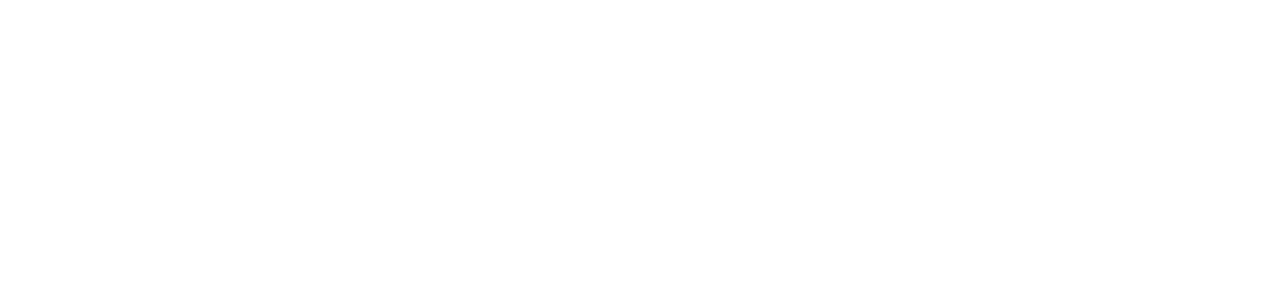
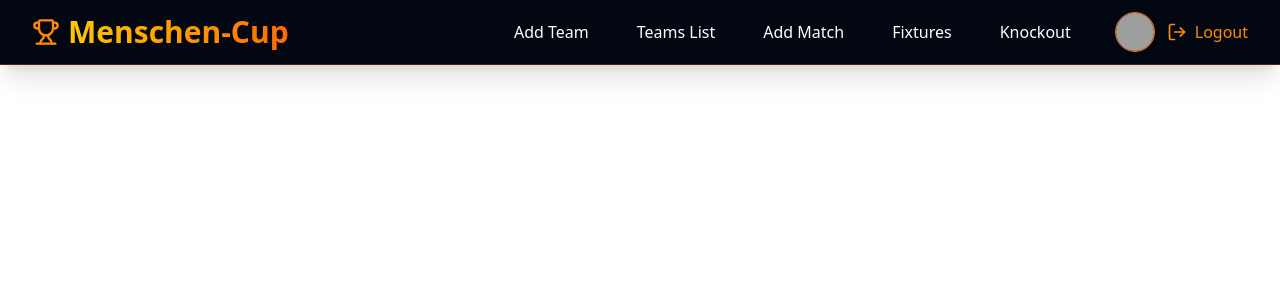
Before and after one commit to Hena-yaris/menschen-cup, a React (Vite) app in the folder client/: page /pnb in a window 1280 px wide. Before the commit this address had no page. Shown: the top 300 px of the page. Built offline with nearby package versions, Linux system fonts and the light colour scheme; grey boxes are pictures that could not be loaded.

Commit message:
create auth provider using context

```diff
--- a/client/src/App.jsx
+++ b/client/src/App.jsx
@@ -1,5 +1,5 @@
 import React from "react";
-import { Routes, Route } from "react-router-dom";
+import { Routes, Route, useNavigate } from "react-router-dom";
 
 import AddTeam from "./pages/Team/AddTeam";
 import TeamsList from "./pages/Team/TeamsList";
@@ -13,7 +13,10 @@ import PublicLayout from "./Layouts/PublicLayout";
 import PrivateLayout from "./Layouts/PrivateLayout";
 import PublicHome from "./pages/Home/publicHome";
 
+import PrivateNavbar from "./components/Navbars/PrivateNavbar";
+
 function App() {
+
   return (
     <>
       <Routes>
@@ -32,6 +35,8 @@ function App() {
           <Route path="/fixtures" element={<Fixtures />} />
           <Route path="/knockout" element={<KnockoutBracket />} />
         </Route>
+
+        <Route path="/pnb" element={<PrivateNavbar/>}/>
       </Routes>
     </>
   );
--- a/client/src/Layouts/PrivateLayout.jsx
+++ b/client/src/Layouts/PrivateLayout.jsx
@@ -1,9 +1,14 @@
 import React from 'react'
+import PrivateNavbar from '../components/Navbars/PrivateNavbar'
+import { Outlet } from 'react-router-dom'
 
 function PrivateLayout() {
   return (
-    <div>PrivateLayout</div>
-  )
+    <>
+      <PrivateNavbar />
+      <Outlet />
+    </>
+  );
 }
 
 export default PrivateLayout
--- a/client/src/components/Navbars/PrivateNavbar.jsx
+++ b/client/src/components/Navbars/PrivateNavbar.jsx
@@ -1,9 +1,128 @@
-import React from 'react'
+import React from "react";
+import { NavLink, useNavigate } from "react-router-dom";
+import { Trophy, LogOut } from "lucide-react";
 
 function PrivateNavbar() {
+  const navigate = useNavigate();
+
+
+
+  const baseClasses =
+    "px-3 py-2 rounded-md font-medium text-sm md:text-base transition-all";
+
+  const activeClasses = "text-orange-400 font-semibold bg-orange-500/10";
+
   return (
-    <div>PrivateNavbar</div>
-  )
+    <nav
+      className="
+        backdrop-blur-md bg-gray-950
+        border-b border-orange-500/30
+        py-3 px-4 md:px-8
+        flex flex-wrap justify-between items-center gap-4
+        sticky top-0 z-50 shadow-xl
+      "
+    >
+      {/* Logo */}
+      <div className="flex items-center gap-2">
+        <Trophy className="text-orange-400 w-7 h-7 drop-shadow" />
+
+        <NavLink
+          to="/fixtures"
+          className="
+            font-extrabold text-xl md:text-3xl
+            text-transparent bg-clip-text
+            bg-gradient-to-r from-yellow-400 to-orange-500
+          "
+        >
+          Menschen-Cup
+        </NavLink>
+      </div>
+
+      {/* Always-visible Links (desktop + mobile) */}
+      <div
+        className="
+          flex flex-wrap items-center gap-3 md:gap-6
+          text-white
+        "
+      >
+        <NavLink
+          to="/addteam"
+          className={({ isActive }) =>
+            `${baseClasses} ${
+              isActive ? activeClasses : "hover:bg-orange-500/20"
+            }`
+          }
+        >
+          Add Team
+        </NavLink>
+
+        <NavLink
+          to="/teamslist"
+          className={({ isActive }) =>
+            `${baseClasses} ${
+              isActive ? activeClasses : "hover:bg-orange-500/20"
+            }`
+          }
+        >
+          Teams List
+        </NavLink>
+
+        <NavLink
+          to="/addmatch"
+          className={({ isActive }) =>
+            `${baseClasses} ${
+              isActive ? activeClasses : "hover:bg-orange-500/20"
+            }`
+          }
+        >
+          Add Match
+        </NavLink>
+
+        <NavLink
+          to="/fixtures"
+          className={({ isActive }) =>
+            `${baseClasses} ${
+              isActive ? activeClasses : "hover:bg-orange-500/20"
+            }`
+          }
+        >
+          Fixtures
+        </NavLink>
+
+        <NavLink
+          to="/knockout"
+          className={({ isActive }) =>
+            `${baseClasses} ${
+              isActive ? activeClasses : "hover:bg-orange-500/20"
+            }`
+          }
+        >
+          Knockout
+        </NavLink>
+
+        {/* Avatar + Logout */}
+        <div className="flex items-center gap-3 ml-2">
+          <img
+            src="https://ui-avatars.com/api/?name=Admin&background=ff8a00&color=000"
+            alt="avatar"
+            className="w-9 h-9 md:w-10 md:h-10 rounded-full border border-orange-500 shadow-md"
+          />
+
+          <button
+
+            className="
+              flex items-center gap-2
+              text-orange-400 hover:text-orange-300
+              text-sm md:text-base transition-all
+            "
+          >
+            <LogOut className="w-5 h-5" />
+            Logout
+          </button>
+        </div>
+      </div>
+    </nav>
+  );
 }
 
-export default PrivateNavbar
+export default PrivateNavbar;
--- /dev/null
+++ b/client/src/context/AuthContext.jsx
@@ -0,0 +1,42 @@
+import { useEffect,createContext, useState} from "react";
+import axiosBase from "../api/axiosBase";
+export const AuthContext= createContext()
+
+export const AuthProvider = ({children})=> {
+
+    const [user, setUser] = useState(null);
+    const [loading, setLoading] =useState(true)
+
+    const token = localStorage.getItem("token");
+
+    const checkUser = async ()=> {
+        if(!token){
+            setUser(null);
+            setLoading(false)
+            return;
+        }
+
+        try {
+            const {data} = await axiosBase.get("/users/check",{
+                headers: {Authorization: "Bearer " + token },
+            })
+            setUser(data);
+        } catch (err) {
+         setUser(null);
+         localStorage.removeItem("token")
+        }finally {
+            setLoading(false)
+        }
+    }
+
+
+    useEffect(()=> {
+        checkUser();
+    },[]);
+
+    return (
+       <AuthContext.Provider value= {{user,setUser,loading}} >
+         {children}
+       </AuthContext.Provider>
+    )
+}
--- a/client/src/pages/Users/Login.jsx
+++ b/client/src/pages/Users/Login.jsx
@@ -25,8 +25,12 @@ const Login = () => {
         setIsLoading(true);
 
         try {
-           const res = await axiosBase.post("/users/login",{email,password})
+           const res= await axiosBase.post("/users/login",{email,password})
            alert(res.data.message);
+           const {data} = res;
+           console.log(data);
+
+           localStorage.setItem("token",data.token)
 
            setEmail("");
            setPassword("");
```
